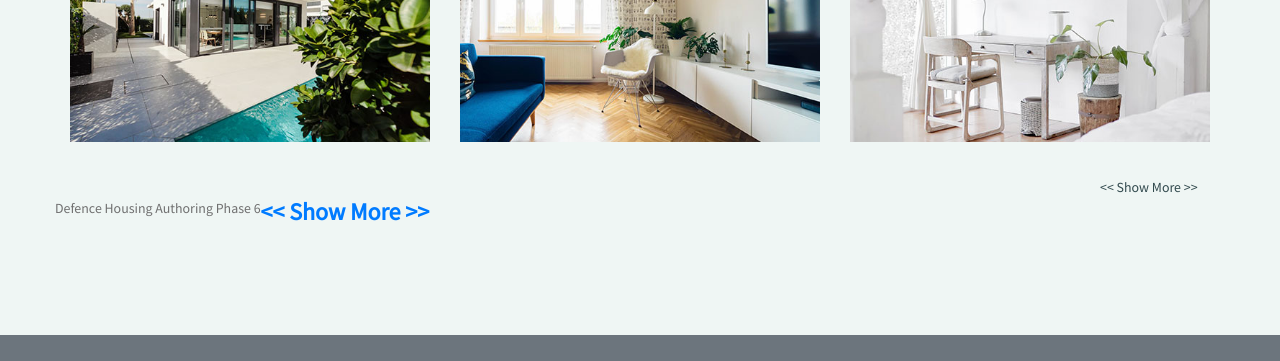
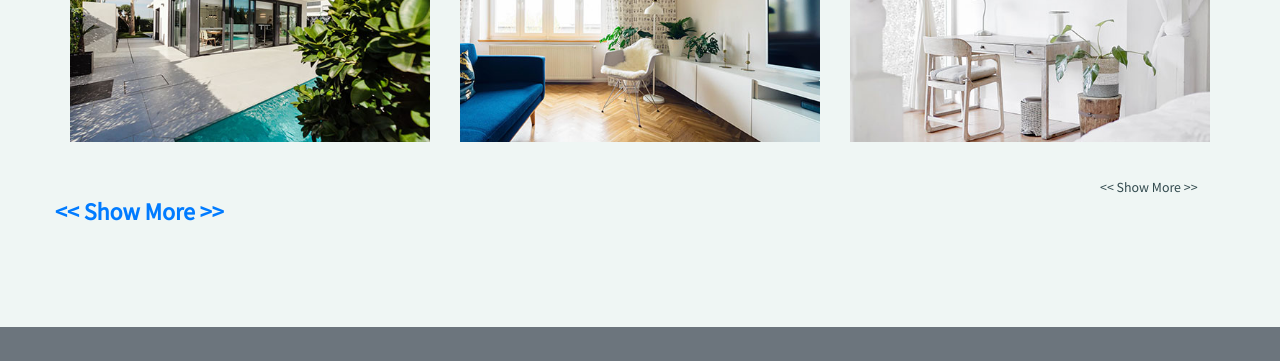
Before and after one commit to abdulbasit01/real-state, a plain HTML site: page index.html in a window 1280 px wide. Shown: the part 3319-3680 px from the top of the page. Drawn offline with Linux system fonts and the light colour scheme.

Commit message:
Add files via upload

```diff
--- a/index.html
+++ b/index.html
@@ -415,9 +415,9 @@
 				<div class="col-lg-4 col-md-6 blog-item">
 					<img src="img/blog/3.jpg" alt="">
 					<h5><a href=""></a></h5>
-					<p ><a href="consultancies.html" class="show-more"><< Show More >></a></p class="show-more">
+
+					<p><a href="consultancies.html" class="show-more"><< Show More >></a></p class="show-more">
 					</div>
-					<p>Defence Housing Authoring Phase 6 </p>
 					<h4><a href="properties.html"><< Show More >></a></h4>
 				</div>
 			</div>
```
